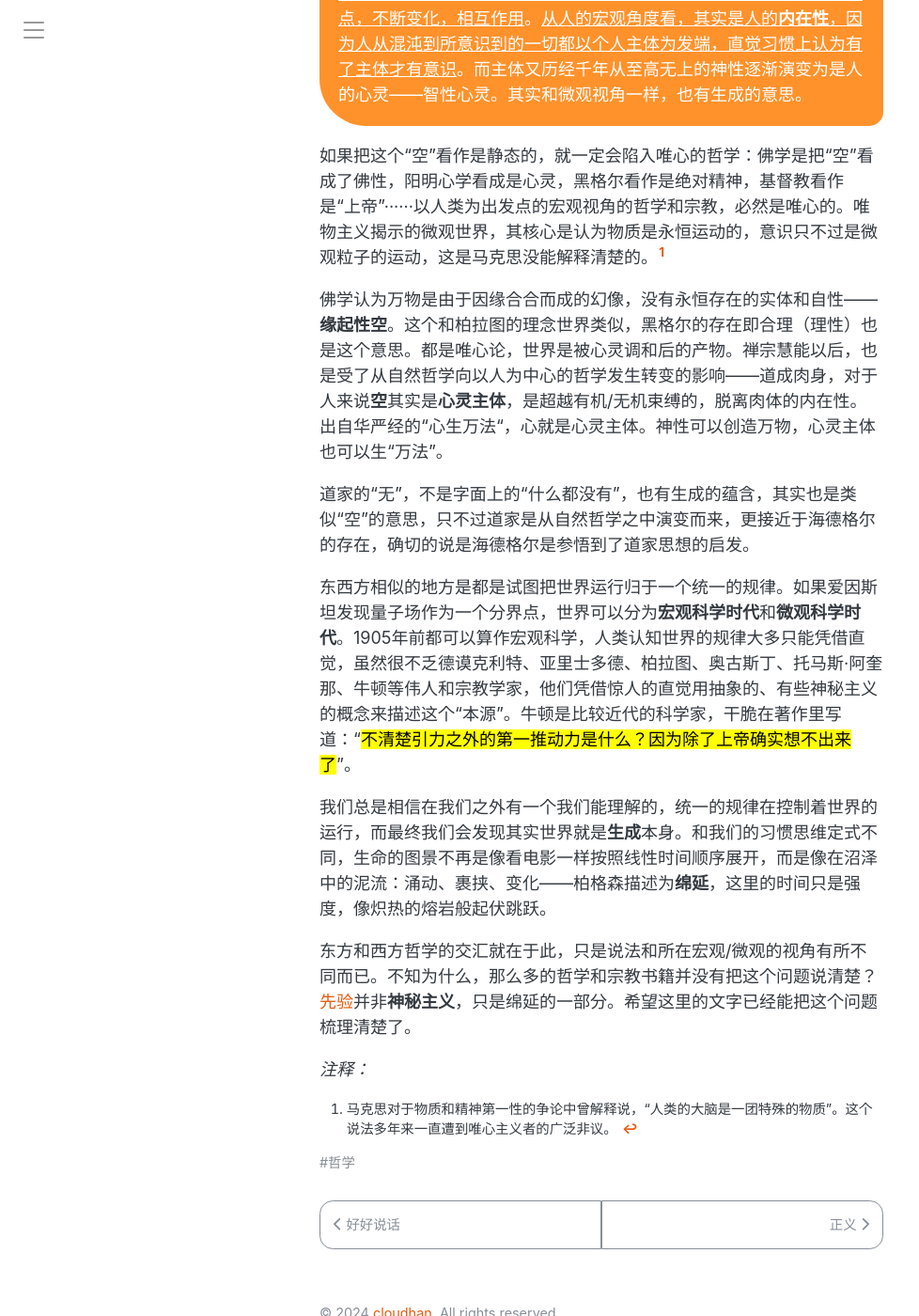
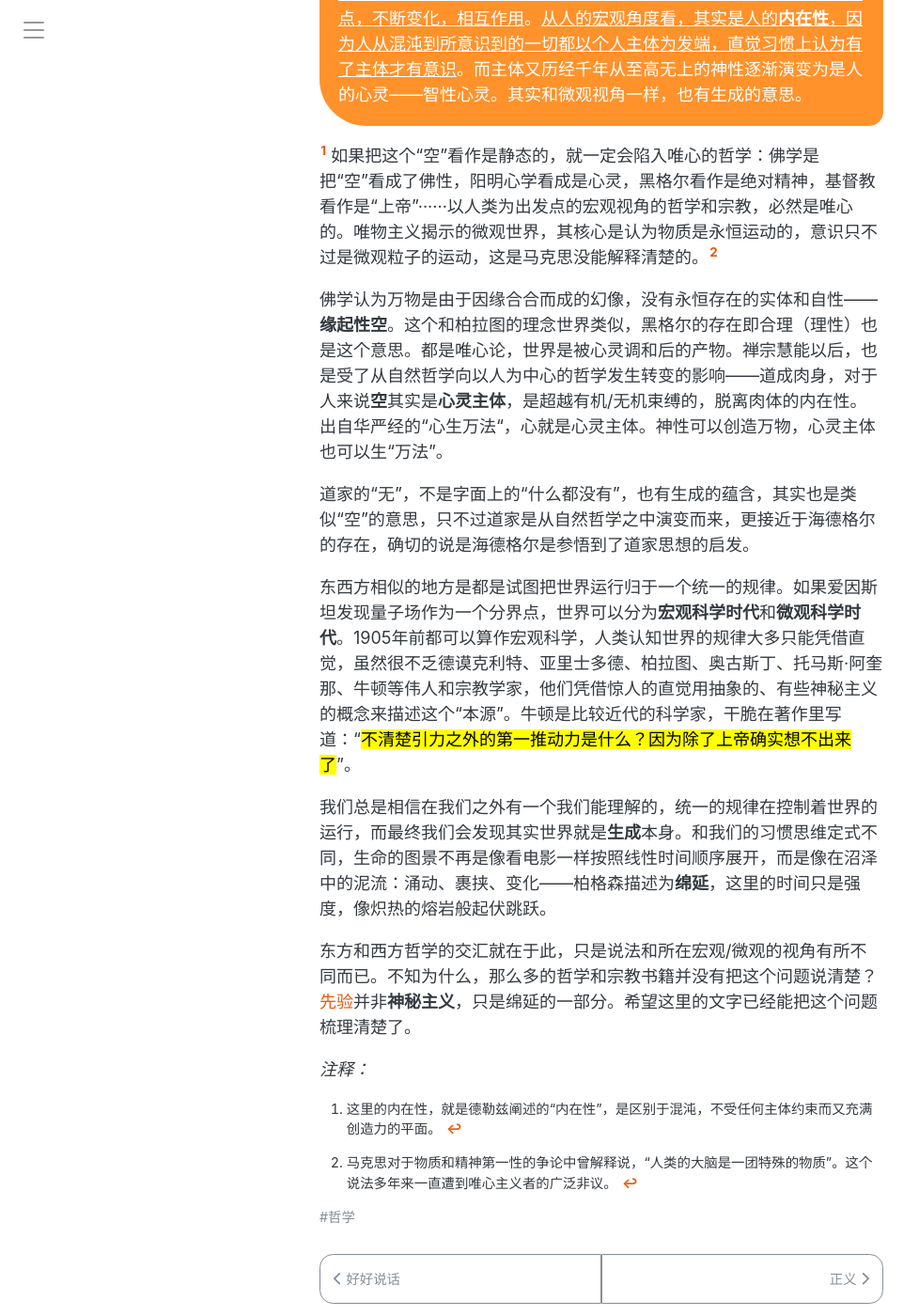
Before and after one commit to symphonyh/symphonyh.github.io, a Jekyll site: the page built from _posts/2024-09-29-kong.md, in a window 1280 px wide and 1400 px high, scrolled down 712 px. Shown: the whole window at 94% size, without its empty margins (0-978 px from the left). Built offline with Jekyll 4.4.1, drawn with Linux system fonts in a browser that asks for light colours; comment, search, counter and statistics services are not loaded.

Commit message:
Update 2024-09-29-kong.md

```diff
--- a/_posts/2024-09-29-kong.md
+++ b/_posts/2024-09-29-kong.md
@@ -23,8 +23,8 @@ comments: true
 
 ">
 佛学里的“空”的各种描述是很让大多数人费解的概念，首先它不是“空无一物”的“空”，“空”不能理解为“空间”。<ins>对于“空”的概念如果从微观粒子角度看，是各种<strong>微粒</strong>不断运动和它们<strong>排列形式</strong>，既没有开始也没有终点，不断变化，相互作用</ins>。<ins>从人的宏观角度看，其实是人的<strong>内在性</strong>，因为人从混沌到所意识到的一切都以个人主体为发端，直觉习惯上认为有了主体才有意识</ins>。而主体又历经千年从至高无上的神性逐渐演变为是人的心灵——智性心灵。其实和微观视角一样，也有生成的意思。
-</p>
-如果把这个“空”看作是静态的，就一定会陷入唯心的哲学：佛学是把“空”看成了佛性，阳明心学看成是心灵，黑格尔看作是绝对精神，基督教看作是“上帝”······以人类为出发点的宏观视角的哲学和宗教，必然是唯心的。唯物主义揭示的微观世界，其核心是认为物质是永恒运动的，意识只不过是微观粒子的运动，这是马克思没能解释清楚的。[^fn1]
+</p>[^fn1]
+如果把这个“空”看作是静态的，就一定会陷入唯心的哲学：佛学是把“空”看成了佛性，阳明心学看成是心灵，黑格尔看作是绝对精神，基督教看作是“上帝”······以人类为出发点的宏观视角的哲学和宗教，必然是唯心的。唯物主义揭示的微观世界，其核心是认为物质是永恒运动的，意识只不过是微观粒子的运动，这是马克思没能解释清楚的。[^fn2]
 
 佛学认为万物是由于因缘合合而成的幻像，没有永恒存在的实体和自性——**缘起性空**。这个和柏拉图的理念世界类似，黑格尔的存在即合理（理性）也是这个意思。都是唯心论，世界是被心灵调和后的产物。禅宗慧能以后，也是受了从自然哲学向以人为中心的哲学发生转变的影响——道成肉身，对于人来说**空**其实是**心灵主体**，是超越有机/无机束缚的，脱离肉体的内在性。出自华严经的“心生万法“，心就是心灵主体。神性可以创造万物，心灵主体也可以生“万法”。
 
@@ -38,4 +38,5 @@ comments: true
 
 *注释：*
 
-[^fn1]: 马克思对于物质和精神第一性的争论中曾解释说，“人类的大脑是一团特殊的物质”。这个说法多年来一直遭到唯心主义者的广泛非议。
+[^fn1]: 这里的内在性，就是德勒兹阐述的“内在性”，是区别于混沌，不受任何主体约束而又充满创造力的平面。
+[^fn2]: 马克思对于物质和精神第一性的争论中曾解释说，“人类的大脑是一团特殊的物质”。这个说法多年来一直遭到唯心主义者的广泛非议。
```
